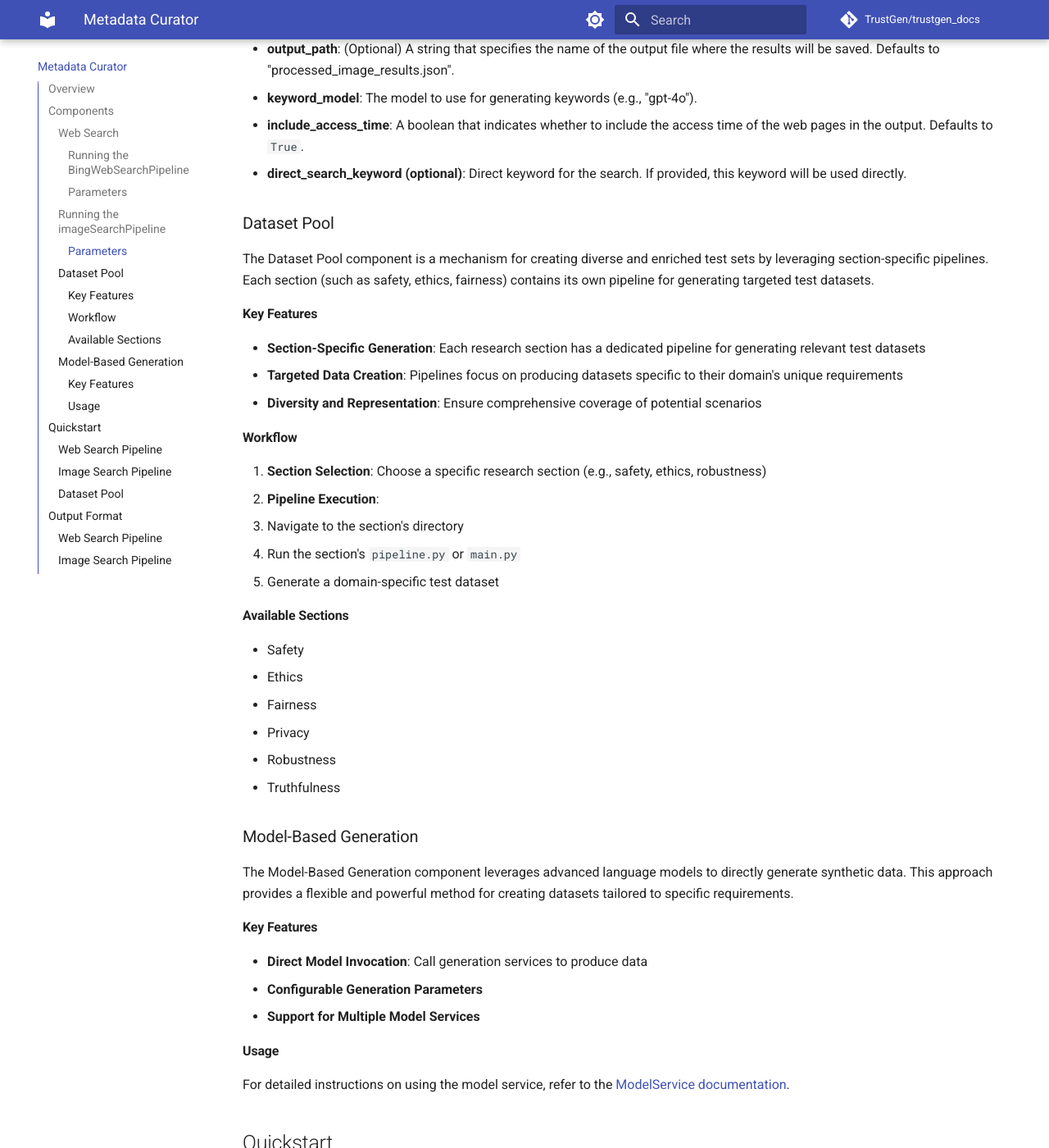
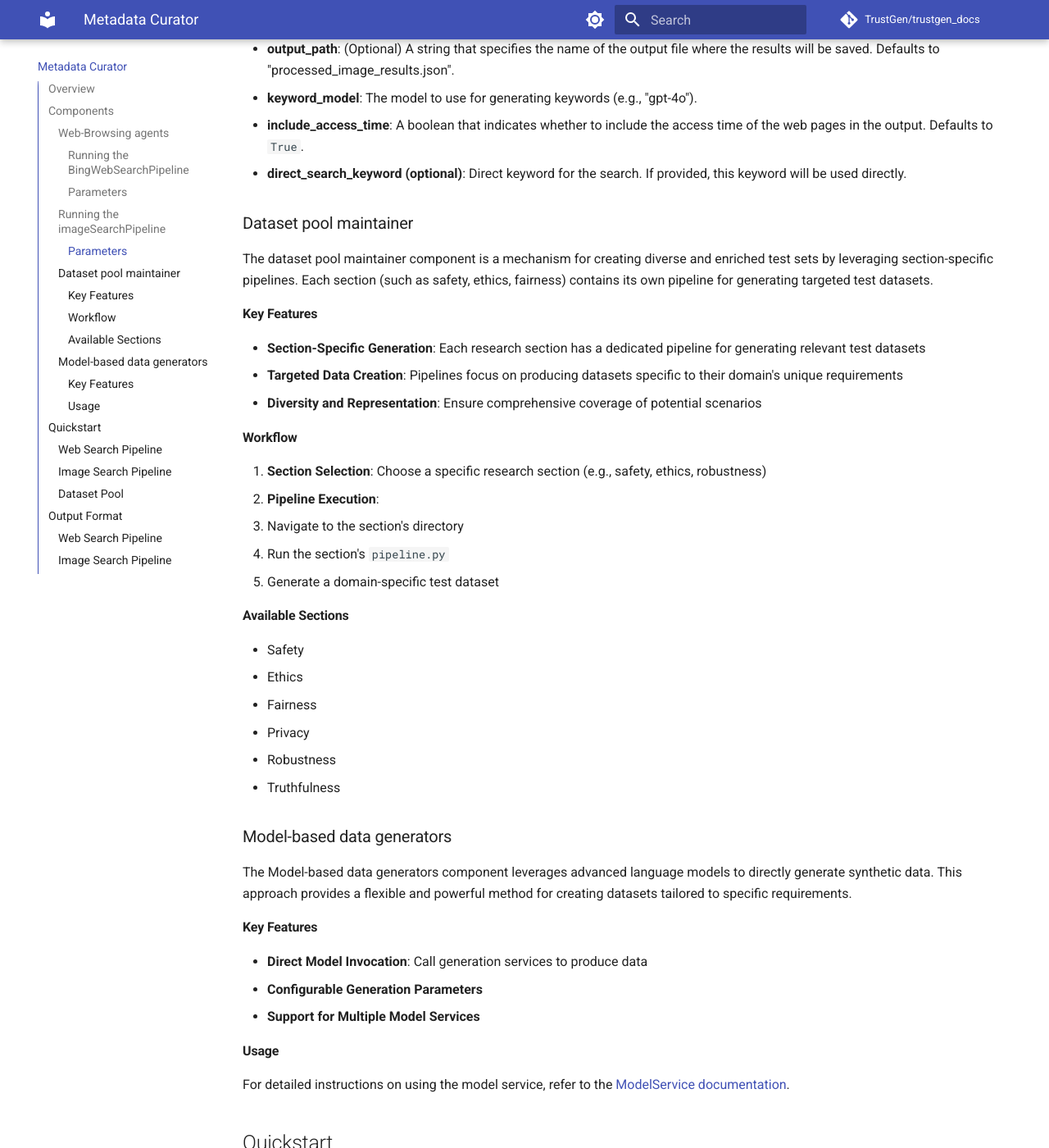
Before and after one commit to TrustGen/trustgen_docs, an MkDocs documentation site: the page built from docs/metadata_curator.md, in a window 1280 px wide and 1400 px high, scrolled down 1278 px. Shown: the whole window at 82% size. Built offline with MkDocs 1.6.1 and Material for MkDocs 9.7.7, drawn with Linux system fonts in a browser that asks for light colours; comment, search, counter and statistics services are not loaded; some of the changed text lies outside the part shown.

Commit message:
update contextual_variator and metadata_curator documents

```diff
--- a/ascii_art.txt
+++ /dev/null
@@ -1,6 +0,0 @@
- _____               _
-|_   _| __ _   _ ___| |_ __ _  ___ _ __
-  | || '__| | | / __| __/ _` |/ _ \ '_ \
-  | || |  | |_| \__ \ || (_| |  __/ | | |
-  |_||_|   \__,_|___/\__\__, |\___|_| |_|
-                        |___/
--- a/docs/metadata_curator.md
+++ b/docs/metadata_curator.md
@@ -1,11 +1,11 @@
 # Metadata Curator
 
 ## Overview
-Metadata Curator is a comprehensive framework designed for intelligent data generation, combining web search, section-specific dataset generation, and model-based generation to create high-quality, diverse datasets for various research and application needs.
+Metadata Curator is designed for intelligent data generation, combining web search, section-specific dataset generation, and model-based generation to create high-quality, diverse datasets for various research and application needs.
 
 ## Components
 
-### Web Search
+### Web-Browsing agents
 #### Running the BingWebSearchPipeline
 
 The `pipeline.py` script automates the process of web searching and result processing. It extracts keywords from user input, performs a Bing search, and processes the results into JSON format.
@@ -38,8 +38,8 @@ The `imageSearchPipeline.py` script automates the process of extracting keywords
 - **include_access_time**: A boolean that indicates whether to include the access time of the web pages in the output. Defaults to `True`.
 - **direct_search_keyword (optional)**: Direct keyword for the search. If provided, this keyword will be used directly.
 
-### Dataset Pool
-The Dataset Pool component is a mechanism for creating diverse and enriched test sets by leveraging section-specific pipelines. Each section (such as safety, ethics, fairness) contains its own pipeline for generating targeted test datasets.
+### Dataset pool maintainer
+The dataset pool maintainer component is a mechanism for creating diverse and enriched test sets by leveraging section-specific pipelines. Each section (such as safety, ethics, fairness) contains its own pipeline for generating targeted test datasets.
 
 #### Key Features
 - **Section-Specific Generation**: Each research section has a dedicated pipeline for generating relevant test datasets
@@ -50,7 +50,7 @@ The Dataset Pool component is a mechanism for creating diverse and enriched test
 1. **Section Selection**: Choose a specific research section (e.g., safety, ethics, robustness)
 2. **Pipeline Execution**:
    - Navigate to the section's directory
-   - Run the section's `pipeline.py` or `main.py`
+   - Run the section's `pipeline.py`
    - Generate a domain-specific test dataset
 
 #### Available Sections
@@ -61,8 +61,8 @@ The Dataset Pool component is a mechanism for creating diverse and enriched test
 - Robustness
 - Truthfulness
 
-### Model-Based Generation
-The Model-Based Generation component leverages advanced language models to directly generate synthetic data. This approach provides a flexible and powerful method for creating datasets tailored to specific requirements.
+### Model-based data generators
+The Model-based data generators component leverages advanced language models to directly generate synthetic data. This approach provides a flexible and powerful method for creating datasets tailored to specific requirements.
 
 #### Key Features
 - **Direct Model Invocation**: Call generation services to produce data
```
Also changed, not shown: docs/contextual_variator.md (added, +326 -0 lines), docs/generation.md (deleted, +0 -364 lines).
